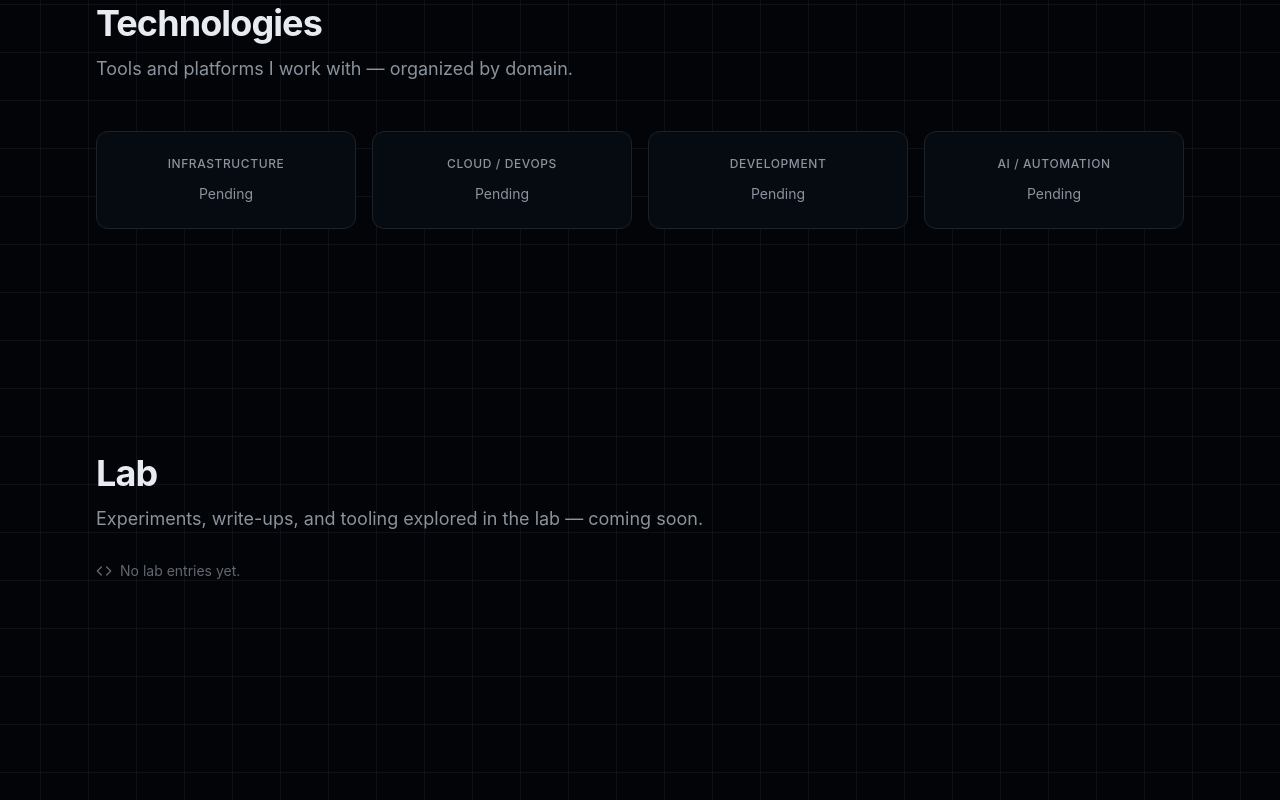
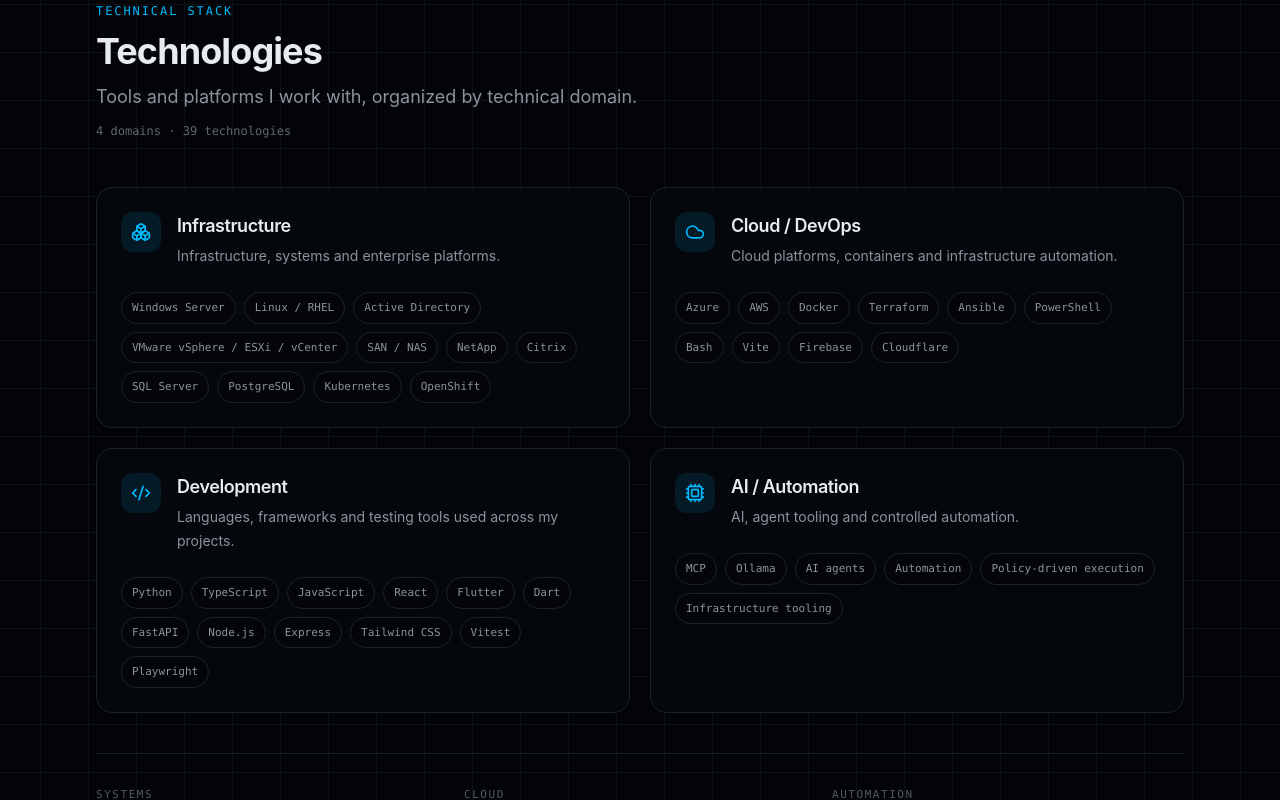
Before and after one commit to raycbn/rayvega, a React (Vite) app: page / in a window 1280 px wide. Shown: the part 7580-8380 px from the top of the page. Built offline with nearby package versions, Linux system fonts and the light colour scheme.

Commit message:
feat(portfolio): expand technology stack

```diff
--- a/src/components/sections/Technologies.tsx
+++ b/src/components/sections/Technologies.tsx
@@ -1,34 +1,113 @@
+import { Boxes, Cloud, Code2, Cpu } from 'lucide-react'
+import { motion } from 'framer-motion'
 import { TECH_CATEGORIES } from '../../lib/data'
 import { useLanguage } from '../../lib/i18n'
 import { Section } from '../ui/Section'
 
+const ICONS = {
+  infrastructure: Boxes,
+  cloud: Cloud,
+  development: Code2,
+  ai: Cpu,
+} as const
+
 export function Technologies() {
   const { language, t } = useLanguage()
-  const labels = language === 'es'
-    ? { infrastructure: 'Infraestructura', cloud: 'Cloud / DevOps', development: 'Desarrollo', ai: 'IA / Automatización' }
-    : { infrastructure: 'Infrastructure', cloud: 'Cloud / DevOps', development: 'Development', ai: 'AI / Automation' }
+  const totalTechnologies = TECH_CATEGORIES.reduce(
+    (total, category) => total + category.technologies.length,
+    0,
+  )
 
   return (
     <Section id="technologies">
-      <div className="flex flex-col gap-1">
+      <motion.div
+        initial={{ opacity: 0, y: 16 }}
+        whileInView={{ opacity: 1, y: 0 }}
+        viewport={{ once: true, margin: '0px' }}
+        transition={{ duration: 0.5, ease: 'easeOut' }}
+        className="flex flex-col gap-3"
+      >
+        <p className="font-mono text-xs uppercase tracking-[0.16em] text-accent">
+          {language === 'es' ? 'Stack técnico' : 'Technical stack'}
+        </p>
         <h2 className="text-3xl font-bold tracking-tight text-foreground sm:text-4xl">
           {t.technologies.title}
         </h2>
-        <p className="mt-2 max-w-2xl text-lg text-muted-foreground">
+        <p className="max-w-3xl text-lg leading-7 text-muted-foreground">
           {t.technologies.description}
         </p>
+        <p className="font-mono text-xs text-muted-foreground/70">
+          4 {language === 'es' ? 'dominios' : 'domains'} · {totalTechnologies} {t.technologies.technologyCount}
+        </p>
+      </motion.div>      <div className="mt-12 grid gap-5 md:grid-cols-2">
+        {TECH_CATEGORIES.map((category, index) => {
+          const Icon = ICONS[category.id as keyof typeof ICONS]
+          const description = t.technologies[category.id]
+
+          return (
+            <motion.article
+              key={category.id}
+              initial={{ opacity: 0, y: 16 }}
+              whileInView={{ opacity: 1, y: 0 }}
+              viewport={{ once: true, margin: '0px' }}
+              transition={{ duration: 0.45, ease: 'easeOut', delay: index * 0.04 }}
+              className="rounded-2xl border border-border bg-card/70 p-6 shadow-sm backdrop-blur-sm"
+            >
+              <div className="flex items-start gap-4">
+                <span className="flex h-10 w-10 shrink-0 items-center justify-center rounded-xl bg-accent/10 text-accent">
+                  <Icon className="h-5 w-5" aria-hidden="true" />
+                </span>
+                <div className="min-w-0">
+                  <h3 className="text-lg font-semibold tracking-tight text-foreground">
+                    {language === 'es'
+                      ? ({
+                          infrastructure: 'Infraestructura',
+                          cloud: 'Cloud / DevOps',
+                          development: 'Desarrollo',
+                          ai: 'IA / Automatización',
+                        }[category.id])
+                      : category.label}
+                  </h3>
+                  <p className="mt-1 text-sm leading-6 text-muted-foreground">
+                    {description}
+                  </p>
+                </div>
+              </div>
+
+              <ul className="mt-6 flex flex-wrap gap-2" aria-label={category.label}>
+                {category.technologies.map((technology) => (
+                  <li key={technology}>
+                    <span className="inline-flex rounded-full border border-border bg-background/60 px-2.5 py-1.5 font-mono text-[11px] text-muted-foreground transition-colors hover:border-accent/30 hover:text-foreground">
+                      {technology}
+                    </span>
+                  </li>
+                ))}
+              </ul>
+            </motion.article>
+          )
+        })}
       </div>
 
-      <div className="mt-12 grid grid-cols-1 gap-4 sm:grid-cols-2 lg:grid-cols-4">
-        {TECH_CATEGORIES.map((category) => (
-          <div
-            key={category.id}
-            className="flex flex-col items-center gap-3 rounded-xl border border-border bg-card p-6 text-center"
-          >
-            <span className="text-xs font-medium uppercase tracking-wider text-muted-foreground">
-              {labels[category.id as keyof typeof labels]}
-            </span>
-            <p className="text-sm text-muted-foreground">{t.technologies.pending}</p>
+      <div className="mt-10 grid gap-4 border-t border-border pt-8 sm:grid-cols-3">
+        {[
+          {
+            label: language === 'es' ? 'Sistemas' : 'Systems',
+            value: language === 'es' ? 'Windows · Linux · Virtualización' : 'Windows · Linux · Virtualization',
+          },
+          {
+            label: language === 'es' ? 'Cloud' : 'Cloud',
+            value: language === 'es' ? 'Azure · AWS · Contenedores' : 'Azure · AWS · Containers',
+          },
+          {
+            label: language === 'es' ? 'Automatización' : 'Automation',
+            value: language === 'es' ? 'PowerShell · Bash · Ansible · Terraform' : 'PowerShell · Bash · Ansible · Terraform',
+          },
+        ].map(({ label, value }) => (
+          <div key={label}>
+            <p className="font-mono text-[11px] uppercase tracking-[0.14em] text-muted-foreground/60">
+              {label}
+            </p>
+            <p className="mt-2 text-sm font-medium leading-6 text-foreground">{value}</p>
           </div>
         ))}
       </div>
--- a/src/lib/data.ts
+++ b/src/lib/data.ts
@@ -197,10 +197,26 @@
 ]
 
 export const TECH_CATEGORIES = [
-  { id: 'infrastructure', label: 'Infrastructure' },
-  { id: 'cloud', label: 'Cloud / DevOps' },
-  { id: 'development', label: 'Development' },
-  { id: 'ai', label: 'AI / Automation' },
+  {
+    id: 'infrastructure',
+    label: 'Infrastructure',
+    technologies: ['Windows Server', 'Linux / RHEL', 'Active Directory', 'VMware vSphere / ESXi / vCenter', 'SAN / NAS', 'NetApp', 'Citrix', 'SQL Server', 'PostgreSQL', 'Kubernetes', 'OpenShift'],
+  },
+  {
+    id: 'cloud',
+    label: 'Cloud / DevOps',
+    technologies: ['Azure', 'AWS', 'Docker', 'Terraform', 'Ansible', 'PowerShell', 'Bash', 'Vite', 'Firebase', 'Cloudflare'],
+  },
+  {
+    id: 'development',
+    label: 'Development',
+    technologies: ['Python', 'TypeScript', 'JavaScript', 'React', 'Flutter', 'Dart', 'FastAPI', 'Node.js', 'Express', 'Tailwind CSS', 'Vitest', 'Playwright'],
+  },
+  {
+    id: 'ai',
+    label: 'AI / Automation',
+    technologies: ['MCP', 'Ollama', 'AI agents', 'Automation', 'Policy-driven execution', 'Infrastructure tooling'],
+  },
 ] as const
 
 export const statusLabel: Record<ProjectStatus, string> = {
--- a/src/lib/i18n.tsx
+++ b/src/lib/i18n.tsx
@@ -74,7 +74,12 @@
   },
   technologies: {
     title: 'Technologies',
-    description: 'Tools and platforms I work with — organized by domain.',
+    description: 'Tools and platforms I work with, organized by technical domain.',
+    infrastructure: 'Infrastructure, systems and enterprise platforms.',
+    cloud: 'Cloud platforms, containers and infrastructure automation.',
+    development: 'Languages, frameworks and testing tools used across my projects.',
+    ai: 'AI, agent tooling and controlled automation.',
+    technologyCount: 'technologies',
     pending: 'Pending',
   },
   lab: {
@@ -203,7 +208,12 @@
   },
   technologies: {
     title: 'Tecnologías',
-    description: 'Herramientas y plataformas con las que trabajo, organizadas por área.',
+    description: 'Herramientas y plataformas con las que trabajo, organizadas por dominio técnico.',
+    infrastructure: 'Infraestructura, sistemas y plataformas empresariales.',
+    cloud: 'Plataformas cloud, contenedores y automatización de infraestructura.',
+    development: 'Lenguajes, frameworks y herramientas de testing utilizados en mis proyectos.',
+    ai: 'IA, herramientas para agentes y automatización controlada.',
+    technologyCount: 'tecnologías',
     pending: 'Pendiente',
   },
   lab: {
```
